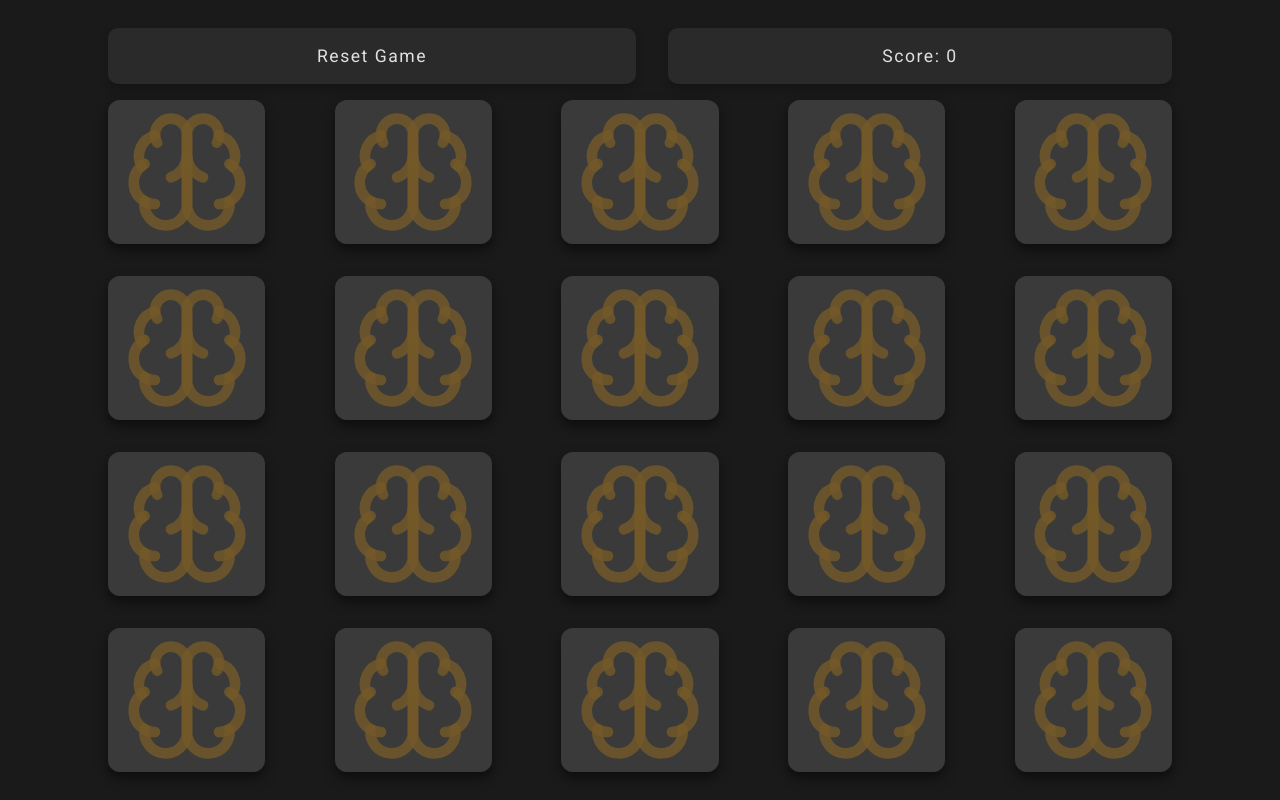
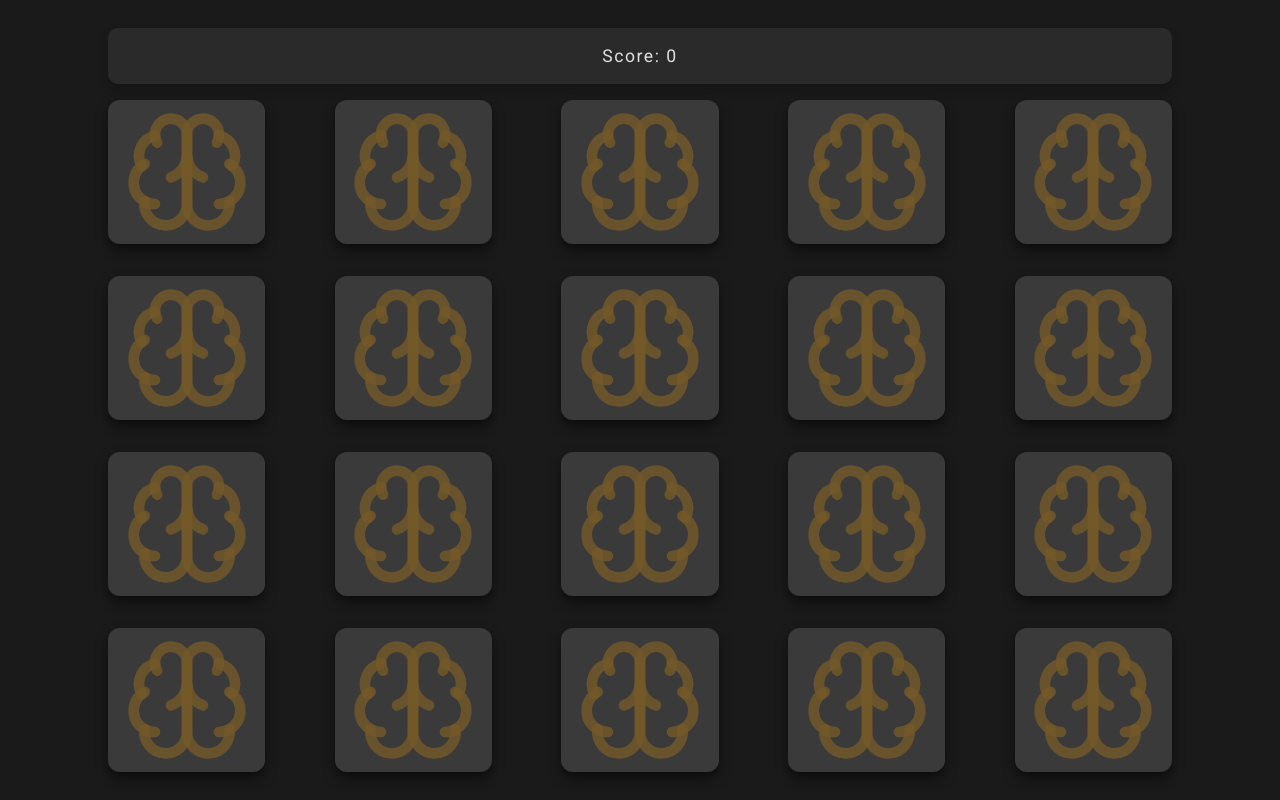
Before and after one commit to j0hanz/pick-and-pair, a React (Create React App) app: page / in a window 1280 px wide. Both pictures are taken after a click on the button "Start Game". Built offline with nearby package versions, Linux system fonts and the light colour scheme.

Commit message:
Remove Timer component and related state management to simplify game logic

```diff
--- a/src/components/Cards.js
+++ b/src/components/Cards.js
@@ -2,11 +2,10 @@ import React, { useState, useRef, useTransition, useEffect } from 'react';
 import Card from './Card';
 import { initialCards } from '../data/cardData';
 import styles from '../App.module.css';
-// import Timer from './Timer'; // Removed Timer import
 import Score from './Score';
 import { shuffleCards } from '../utils/shuffleCards';
 import { useGameLogic } from '../hooks/useGameLogic';
-import { Row, Col, Button } from 'react-bootstrap';
+import { Row, Col } from 'react-bootstrap';
 import Modal from './Modal';
 
 export default function Cards({ onRestart }) {
@@ -14,14 +13,12 @@ export default function Cards({ onRestart }) {
   const [selectedCardIndex, setSelectedCardIndex] = useState(null);
   const [matchedPairs, setMatchedPairs] = useState(0);
   const previousIndex = useRef(null);
-  const [resetTrigger, setResetTrigger] = useState(false);
   const [, startTransition] = useTransition();
-  // const [timeLeft, setTimeLeft] = useState(60); // Removed timeLeft state
   const [isInitialFlip, setIsInitialFlip] = useState(true);
   const [showModal, setShowModal] = useState(false);
   const [modalMessage, setModalMessage] = useState('');
 
-  const { resetGameWithTimer, handleCardSelection } = useGameLogic({
+  const { handleCardSelection } = useGameLogic({
     cards,
     setCards,
     selectedCardIndex,
@@ -29,8 +26,6 @@ export default function Cards({ onRestart }) {
     matchedPairs,
     setMatchedPairs,
     previousIndex,
-    resetTrigger,
-    setResetTrigger,
     startTransition,
   });
 
@@ -50,23 +45,19 @@ export default function Cards({ onRestart }) {
     );
 
     // Flip back after 2 seconds
-    const timer = setTimeout(() => {
+    const initialFlipTimer = setTimeout(() => {
       setCards((prevCards) =>
         prevCards.map((card) => ({ ...card, status: '' }))
       );
       setIsInitialFlip(false);
     }, 2000);
 
-    return () => clearTimeout(timer);
+    return () => clearTimeout(initialFlipTimer);
   }, []);
 
   return (
     <div className={styles.container}>
       <div className={`${styles.stats} mb-3`}>
-        {/* Removed Timer component */}
-        <Button onClick={resetGameWithTimer} className={styles.button}>
-          Reset Game
-        </Button>
         <Score matchedPairs={matchedPairs} />
       </div>
       <Row className={styles.row}>
```
